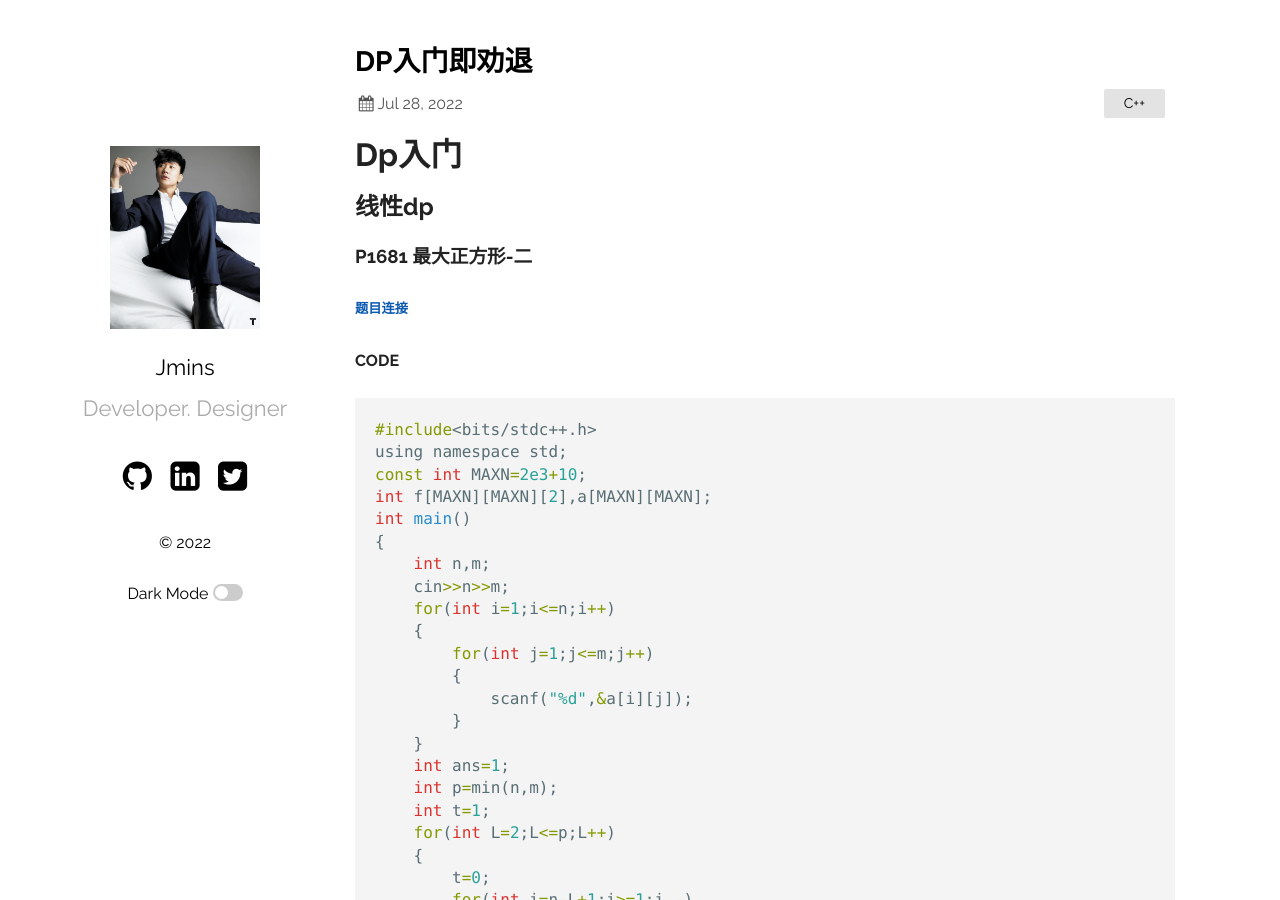
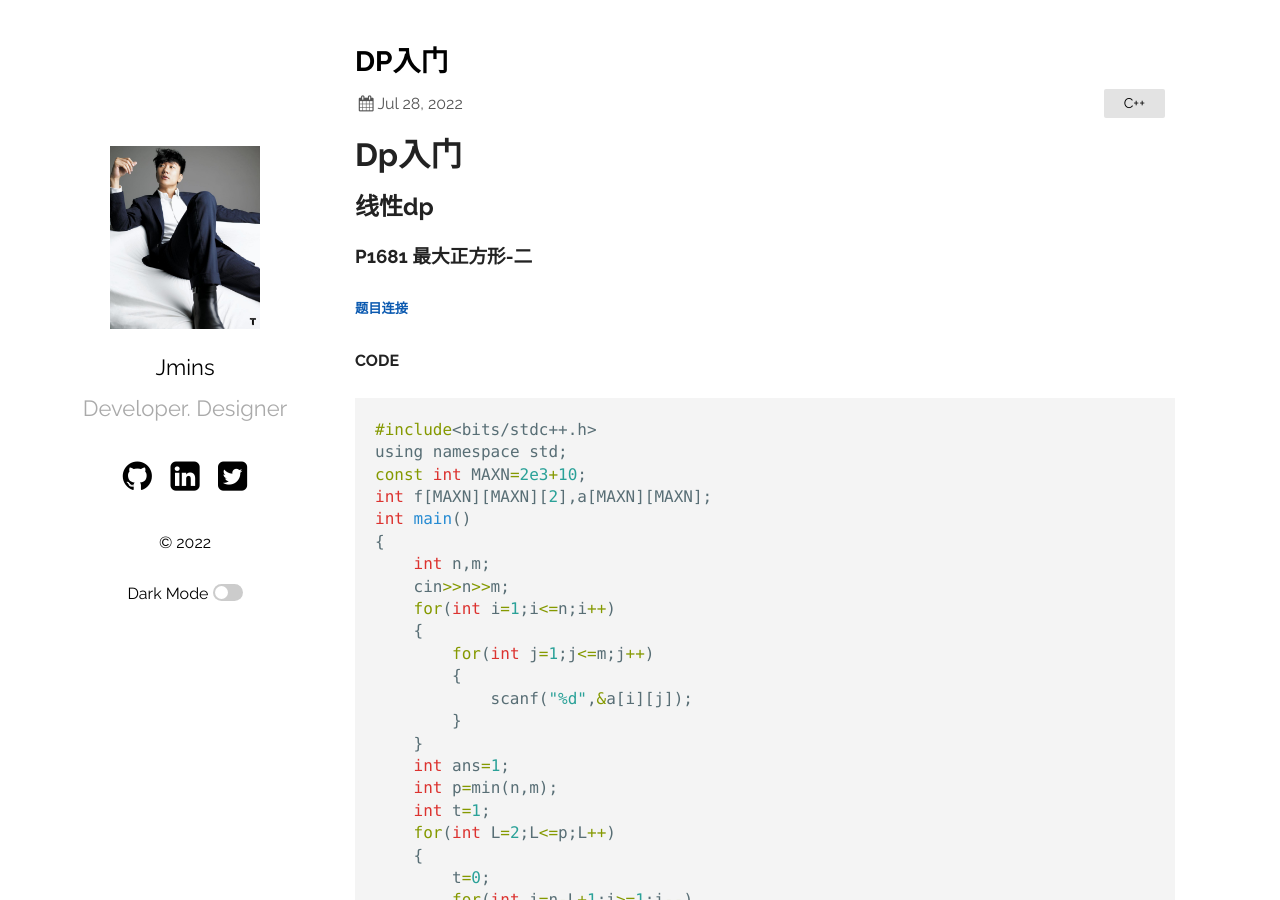
Before and after one commit to 0Jmins0/0Jmins0.github.io, a Jekyll site: the page built from _posts/2022-07-30-DP之入门.markdown, in a window 1280 px wide and 900 px high. Built offline with Jekyll 4.4.1, drawn with Linux system fonts in a browser that asks for light colours.

Commit message:
Update 2022-07-30-DP之入门.markdown

```diff
--- a/_posts/2022-07-30-DP之入门.markdown
+++ b/_posts/2022-07-30-DP之入门.markdown
@@ -1,6 +1,6 @@
 ---
 layout: post
-title:  "DP入门即劝退"
+title:  "DP入门"
 date:   2022-07-28 09:03:36 +0530
 categories: C++
 ---
```
